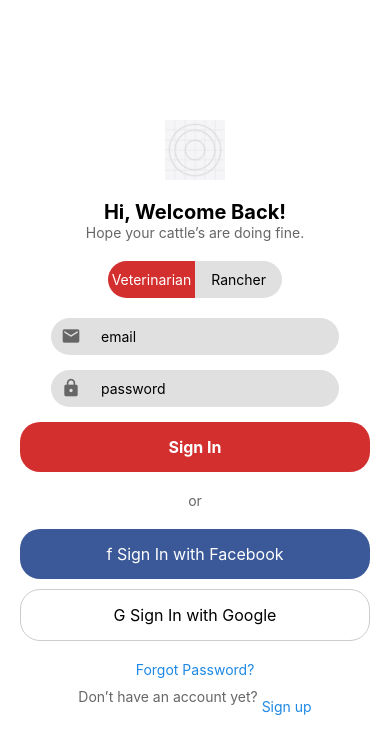
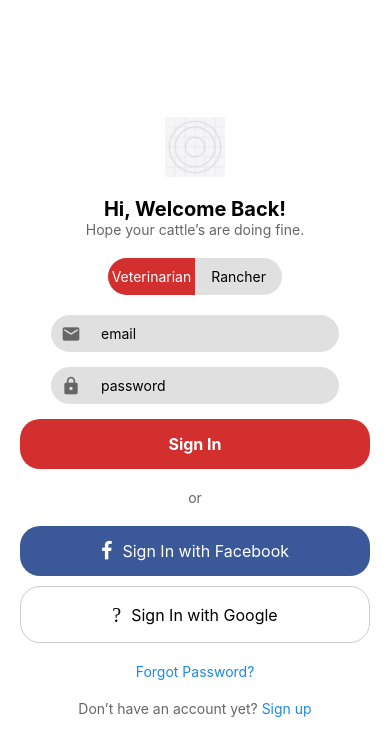
Before and after one commit to TayabGhafor/CowSense, a React Native app in the folder Application/CowSenseExpo/: screen /Login in a window 390 px wide. Shown: the top 756 px of the page. Built offline with nearby package versions, Linux system fonts and the light colour scheme.

Commit message:
Updted the the Login,Signup Screen for the icons implementations

```diff
--- a/Application/CowSenseExpo/package.json
+++ b/Application/CowSenseExpo/package.json
@@ -10,17 +10,20 @@
     "web": "expo start --web"
   },
   "dependencies": {
+    "@expo/metro-runtime": "~4.0.1",
     "@expo/vector-icons": "^14.0.2",
     "@react-navigation/native": "^7.0.19",
     "@react-navigation/stack": "^7.2.3",
     "expo": "~52.0.40",
     "expo-status-bar": "~2.0.1",
     "react": "18.3.1",
+    "react-dom": "18.3.1",
     "react-native": "0.76.7",
     "react-native-gesture-handler": "~2.20.2",
     "react-native-reanimated": "~3.16.1",
     "react-native-safe-area-context": "4.12.0",
-    "react-native-screens": "~4.4.0"
+    "react-native-screens": "~4.4.0",
+    "react-native-web": "~0.19.13"
   },
   "devDependencies": {
     "@babel/core": "^7.20.0"
--- a/Application/CowSenseExpo/screens/LoginScreen.js
+++ b/Application/CowSenseExpo/screens/LoginScreen.js
@@ -7,7 +7,7 @@ import {
   Image,
   StyleSheet,
 } from 'react-native';
-import { MaterialIcons } from '@expo/vector-icons';
+import { MaterialIcons, FontAwesome } from '@expo/vector-icons'; // Import FontAwesome for Facebook icon
 
 const LoginScreen = ({ navigation }) => {
   const [email, setEmail] = useState('');
@@ -109,10 +109,12 @@ const LoginScreen = ({ navigation }) => {
 
       {/* Social Login Buttons */}
       <TouchableOpacity style={styles.socialButton}>
-        <Text style={styles.socialText}>f Sign In with Facebook</Text>
+        <FontAwesome name="facebook" size={20} color="#fff" style={styles.socialIcon} />
+        <Text style={styles.socialText}>Sign In with Facebook</Text>
       </TouchableOpacity>
       <TouchableOpacity style={[styles.socialButton, styles.googleButton]}>
-        <Text style={styles.googleText}>G Sign In with Google</Text>
+        <MaterialIcons name="google" size={20} color="#000" style={styles.socialIcon} />
+        <Text style={styles.googleText}>Sign In with Google</Text>
       </TouchableOpacity>
 
       {/* Links */}
@@ -215,12 +217,17 @@ const styles = StyleSheet.create({
     color: '#666',
   },
   socialButton: {
+    flexDirection: 'row', // Align icon and text horizontally
     backgroundColor: '#3b5998',
     padding: 15,
     borderRadius: 20,
     width: '100%',
     alignItems: 'center',
+    justifyContent: 'center',
     marginBottom: 10,
+  },
+  socialIcon: {
+    marginRight: 10, // Space between icon and text
   },
   socialText: {
     color: '#fff',
@@ -242,10 +249,12 @@ const styles = StyleSheet.create({
   },
   signUpContainer: {
     flexDirection: 'row',
+    alignItems: 'center',
     justifyContent: 'center',
   },
   signUpText: {
     color: '#666',
+    fontSize: 14,
   },
 });
 
--- a/Application/CowSenseExpo/screens/SignUpScreen.js
+++ b/Application/CowSenseExpo/screens/SignUpScreen.js
@@ -7,7 +7,7 @@ import {
   Image,
   StyleSheet,
 } from 'react-native';
-import { MaterialIcons } from '@expo/vector-icons';
+import { MaterialIcons, FontAwesome } from '@expo/vector-icons'; // Import FontAwesome for Facebook icon
 
 const SignUpScreen = ({ navigation }) => {
   const [name, setName] = useState('');
@@ -120,10 +120,12 @@ const SignUpScreen = ({ navigation }) => {
 
       {/* Social Login Buttons */}
       <TouchableOpacity style={styles.socialButton}>
-        <Text style={styles.socialText}>f Sign In with Facebook</Text>
+        <FontAwesome name="facebook" size={20} color="#fff" style={styles.socialIcon} />
+        <Text style={styles.socialText}>Sign In with Facebook</Text>
       </TouchableOpacity>
       <TouchableOpacity style={[styles.socialButton, styles.googleButton]}>
-        <Text style={styles.googleText}>G Sign In with Google</Text>
+        <MaterialIcons name="google" size={20} color="#000" style={styles.socialIcon} />
+        <Text style={styles.googleText}>Sign In with Google</Text>
       </TouchableOpacity>
 
       {/* Link */}
@@ -223,12 +225,17 @@ const styles = StyleSheet.create({
     color: '#666',
   },
   socialButton: {
+    flexDirection: 'row', // Align icon and text horizontally
     backgroundColor: '#3b5998',
     padding: 15,
     borderRadius: 20,
     width: '100%',
     alignItems: 'center',
+    justifyContent: 'center',
     marginBottom: 10,
+  },
+  socialIcon: {
+    marginRight: 10, // Space between icon and text
   },
   socialText: {
     color: '#fff',
@@ -245,6 +252,7 @@ const styles = StyleSheet.create({
   },
   signUpContainer: {
     flexDirection: 'row',
+    alignItems: 'center',
     justifyContent: 'center',
     marginTop: 10,
   },
```
Also changed, not shown: 1 other file (tests, documents, lock files or other folders).
